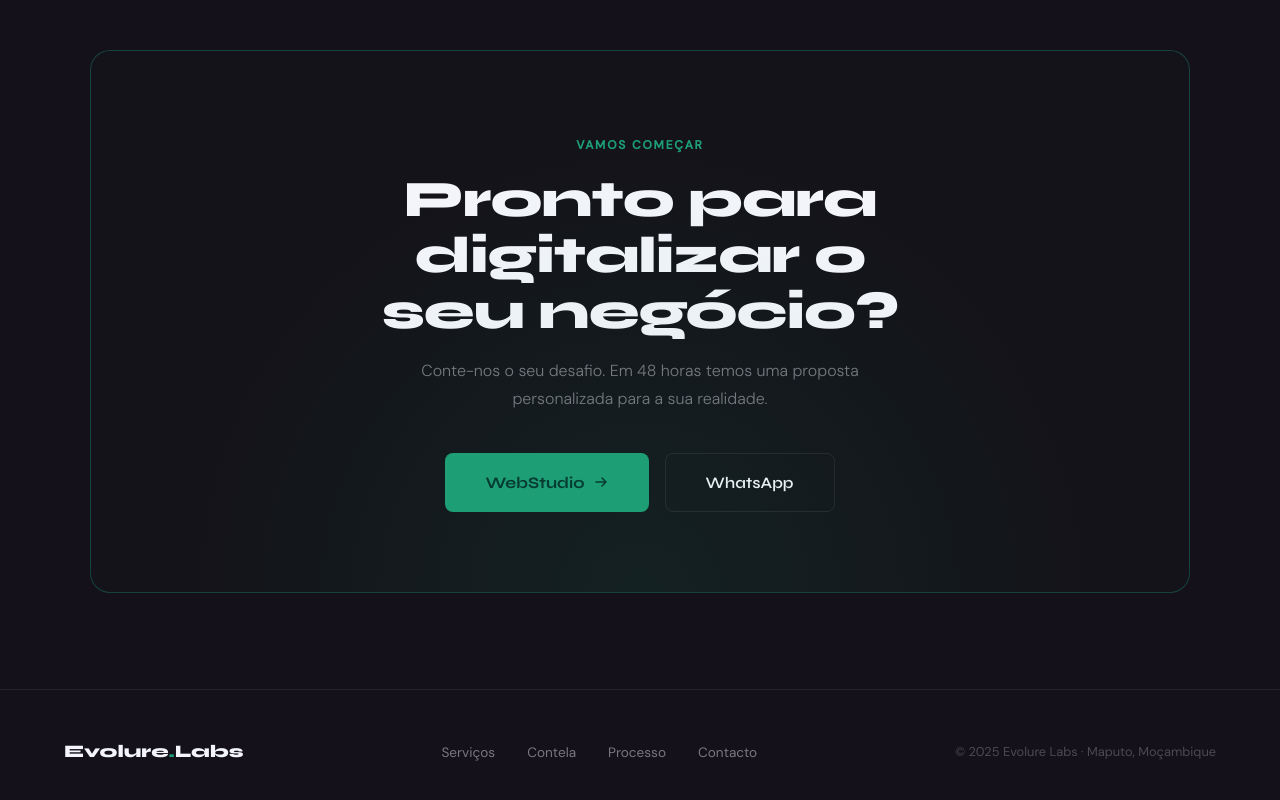
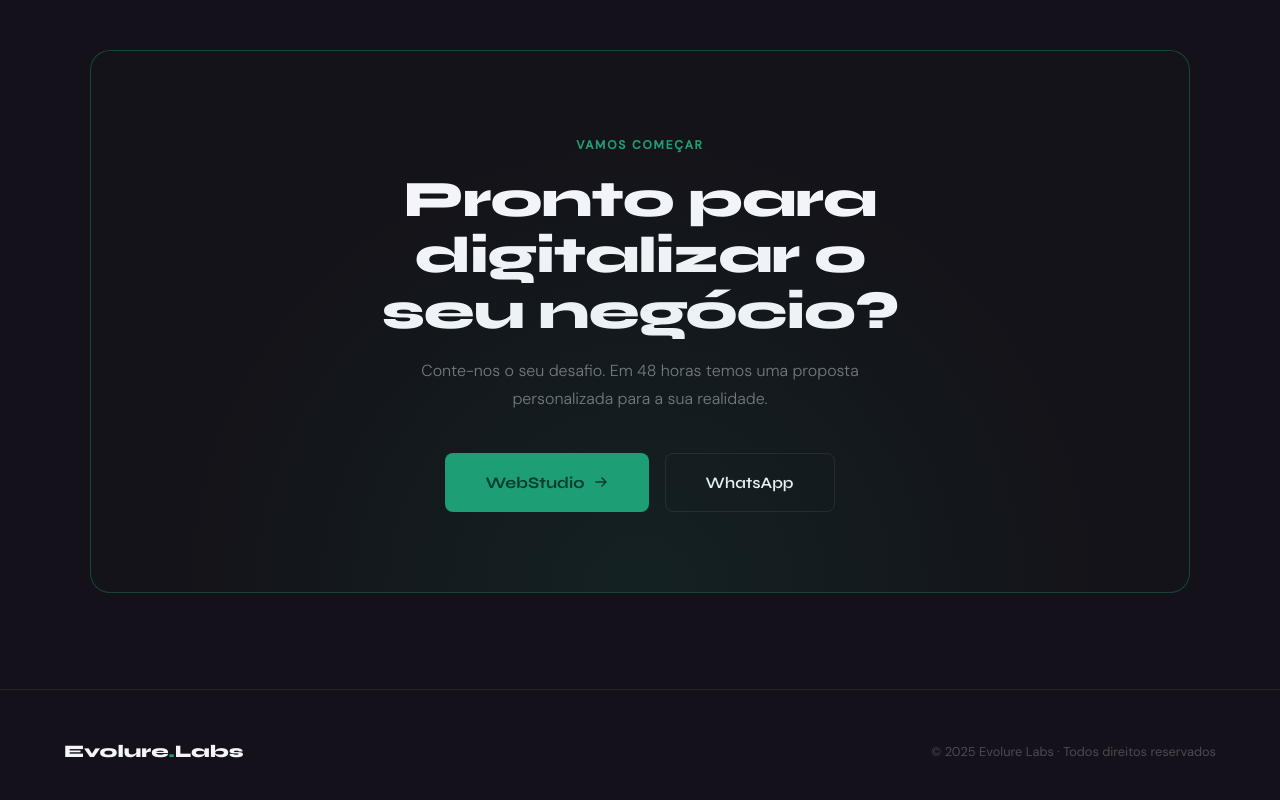
Before and after one commit to ArcidesFerrao/evolurelabs, a Next.js app: page / in a window 1280 px wide. Shown: the part 5300-6100 px from the top of the page. Built offline with nearby package versions, Linux system fonts and the light colour scheme.

Commit message:
small footer

```diff
--- a/app/components/Footer.tsx
+++ b/app/components/Footer.tsx
@@ -15,11 +15,17 @@ export default function Footer() {
         zIndex: 1,
       }}
     >
-      <div style={{ fontFamily: "var(--font-display)", fontWeight: 800, fontSize: "1.1rem" }}>
+      <div
+        style={{
+          fontFamily: "var(--font-display)",
+          fontWeight: 800,
+          fontSize: "1.1rem",
+        }}
+      >
         Evolure<span style={{ color: "var(--accent)" }}>.</span>Labs
       </div>
 
-      <ul style={{ display: "flex", gap: "2rem", listStyle: "none" }}>
+      {/* <ul style={{ display: "flex", gap: "2rem", listStyle: "none" }}>
         {[
           { label: "Serviços", href: "#servicos" },
           { label: "Contela", href: "#produto" },
@@ -29,18 +35,27 @@ export default function Footer() {
           <li key={l.href}>
             <a
               href={l.href}
-              style={{ color: "var(--muted)", textDecoration: "none", fontSize: "0.85rem", transition: "color 0.2s" }}
-              onMouseEnter={(e) => ((e.target as HTMLElement).style.color = "var(--foreground)")}
-              onMouseLeave={(e) => ((e.target as HTMLElement).style.color = "var(--muted)")}
+              style={{
+                color: "var(--muted)",
+                textDecoration: "none",
+                fontSize: "0.85rem",
+                transition: "color 0.2s",
+              }}
+              onMouseEnter={(e) =>
+                ((e.target as HTMLElement).style.color = "var(--foreground)")
+              }
+              onMouseLeave={(e) =>
+                ((e.target as HTMLElement).style.color = "var(--muted)")
+              }
             >
               {l.label}
             </a>
           </li>
         ))}
-      </ul>
+      </ul> */}
 
       <div style={{ color: "rgba(244,245,250,0.25)", fontSize: "0.8rem" }}>
-        © 2025 Evolure Labs · Maputo, Moçambique
+        © 2025 Evolure Labs · Todos direitos reservados
       </div>
     </footer>
   );
```
